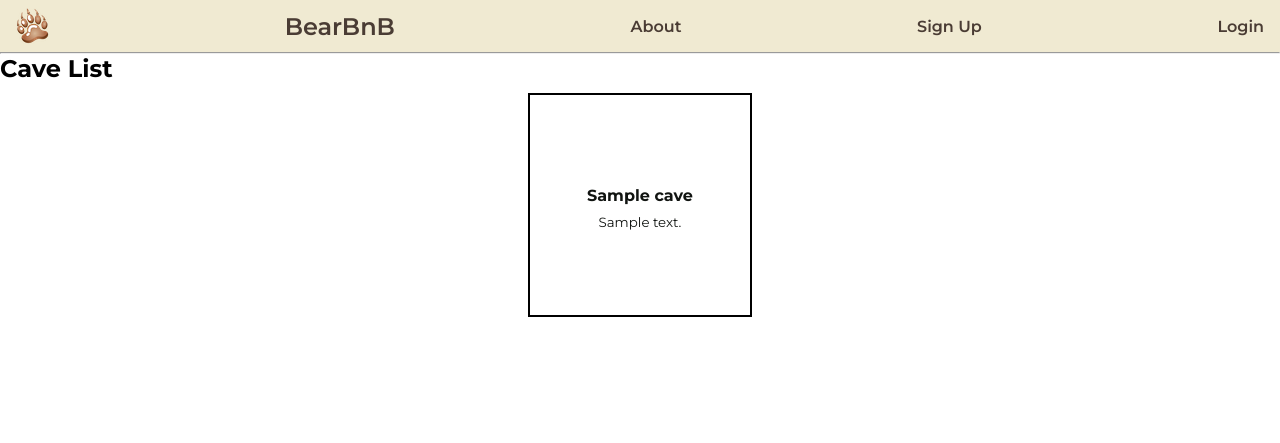
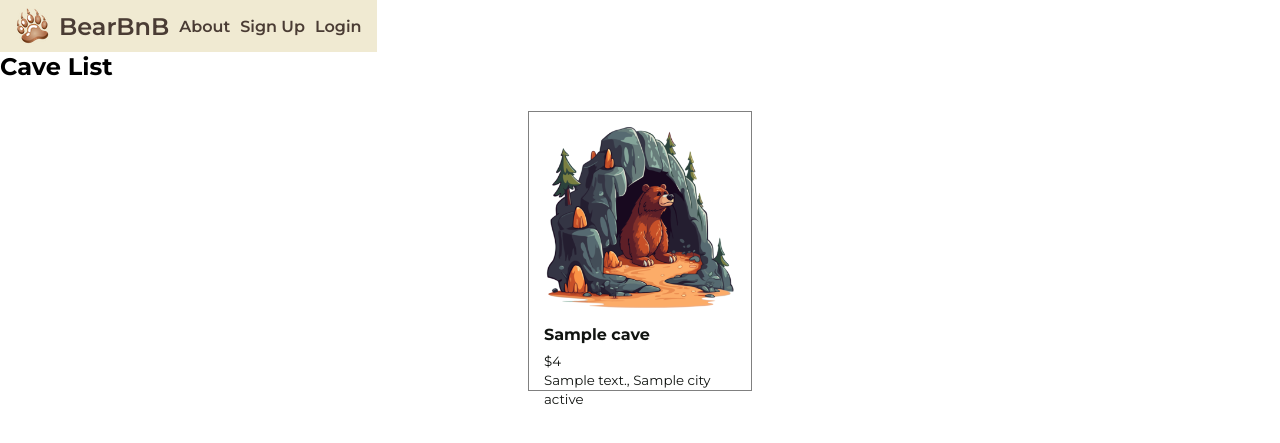
Before and after one commit to radford-coding/bearbnb, a Django app: template main_app/templates/main_app/cave_list.html in a window 1280 px wide. Shown: the top 443 px of the page. Run offline with Django 5.2, Linux system fonts and the light colour scheme; the template is opened without the code that fills it: most values are stand-ins (such as "Sample title", 1, 10 or a date in 2020).

Commit message:
images on cave cards

```diff
--- a/main_app/static/css/base.css
+++ b/main_app/static/css/base.css
@@ -4,31 +4,28 @@
     padding: 0;
 }
 
-/* body:hover {
-    cursor: url('../images/paw.png') !important;
-} */
-
 body {
-    /* display: flex;
-    flex-direction: column;
-    align-items: center; */
+    --size1: 2.875rem;
     --text-color: rgb(17, 20, 17);
     --link-hover-color: rgb(16, 56, 158);
     --bg1: #484848;
     --white: #EEEEEE;
-    --size1: 2.875rem;
     --dkbrwn: #4A3C34;
     --brown: #6c584c;
     --tan: #a98467;
     --green: #adc178;
     --ltgrn: #dde5b6;
     --cream: #f0ead2;
+    --card-box-shadow: 5px 5px 6px -1px #aaa;
     font-family: Montserrat;
+}
+
+header {
+    width: 100vw;
 }
 
 nav {
     background-color: var(--cream);
-    width: 100%;
     padding: .5rem 1rem;
     display: inline-flex;
     justify-content: space-between;
@@ -76,33 +73,5 @@ input[type="file"] {
 }
 
 .cave-image {
-    max-width: 40%;
+    max-width: 100%;
 }
-
-
-/*
-ul {
-    list-style: none;
-}
-
-nav a {
-    text-decoration: none;
-    color: var(--text-color);
-    font-weight: 600;
-    font-size: 16px;
-}
-
-nav a:hover {
-    color: var(--link-hover-color);
-}
-
-nav ul {
-    display: flex;
-    align-items: center;
-    justify-content: center;
-    flex-wrap: wrap;
-}
-
-nav li {
-    padding: 5px 8px;
-} */
--- a/main_app/static/css/caves/cave-index.css
+++ b/main_app/static/css/caves/cave-index.css
@@ -1,37 +1,50 @@
 .card-container {
-    padding: 0 40px;
+    padding: 20px 40px;
     display: flex;
-    justify-content: center;
+    justify-content: space-around;
     flex-wrap: wrap;
 }
 
 .card {
     width: 224px;
-    height: 224px;
+    aspect-ratio: 0.8/1;
     margin: 10px;
-    border: solid 2px;
-    box-shadow: var(--card-box-shadow);
+    border: solid 1px gray;
     position: relative;
 }
 
-.card-bg {
-    opacity: 0.4;
-    position: absolute;
-    display: inline-flex;
-    top: 0;
-    left: 0;
+
+
+
+
+
+
+.card-content {
+    padding: 5px;
+    height: 100%;
     width: 100%;
-    height: 100%;
+    display: grid;
+    grid-template-rows: 75% 25%;
 }
 
-.card-content {
-    padding: 15px;
-    height: 100%;
-    width: 100%;
+.description-container {
+    grid-row: 2 / span 1;
+    padding: 0 10px;
+}
+
+.image-container {
+    grid-row: 1 / span 1;
+    border-radius: 10px;
     display: flex;
+    justify-content: center;
     align-items: center;
-    justify-content: center;
-    flex-direction: column;
+    overflow: hidden;
+}
+
+.image-container img {
+    flex-shrink: 0;
+    min-width: 100%;
+    min-height: 100%;
 }
 
 .card>a {
--- a/main_app/templates/base.html
+++ b/main_app/templates/base.html
@@ -33,10 +33,8 @@
           <a href="{% url 'about' %}">About</a>
           <a href="{% url 'signup' %}">Sign Up</a>
           <a href="{% url 'home' %}">Login</a>
-          {% comment %} <a href="{% url 'signup' %}">Sign Up</a> {% endcomment %}
         {% endif %}
       </nav>
-      <hr />
     </header>
     <main>
       {% block content %}
--- a/main_app/templates/main_app/cave_detail.html
+++ b/main_app/templates/main_app/cave_detail.html
@@ -22,7 +22,7 @@
       {% for photo in cave.photo_set.all %}
         <img src="{{ photo.url }}" alt="image of this cave" class="cave-image" />
       {% empty %}
-        <img src="{% static 'images/bear-cave.png' %}" alt="A bear in a cave" />
+        <img src="{% static 'images/bear-cave.png' %}" alt="A bear in a cave" class="cave-image" />
       {% endfor %}
     </div>
   </div>
--- a/main_app/templates/main_app/cave_list.html
+++ b/main_app/templates/main_app/cave_list.html
@@ -17,12 +17,23 @@
         <a href="{% url 'cave-detail' cave.id %}">
           <div class="card-content">
             <div class="image-container">
-              {% comment %} <img src="" alt="" /> {% endcomment %}
+              {% if cave.photo_set.all.0 %}
+                {% with photo=cave.photo_set.all.0 %}
+                  <img src="{{ photo.url }}" alt="image of this cave" class="cave-image" />
+                {% endwith %}
+              {% else %}
+                <img src="{% static 'images/bear-cave.png' %}" alt="A bear in a cave" class="cave-image" />
+              {% endif %}
             </div>
-            <h2 class="card-title">{{ cave.name }}</h2>
-            <p>
-              <small>{{ cave.description }}</small>
-            </p>
+            <div class="description-container">
+              <h2 class="card-title">{{ cave.name }}</h2>
+              <p>
+                <small>${{ cave.rate }}</small>
+              </p>
+              <p>
+                <small>{{ cave.address }}, {{ cave.city }} {{ cave.state }}</small>
+              </p>
+            </div>
           </div>
         </a>
       </div>
```
Also changed, not shown: main_app/templates/main_app/cave_confirm_delete.html (line endings or trailing spaces).
